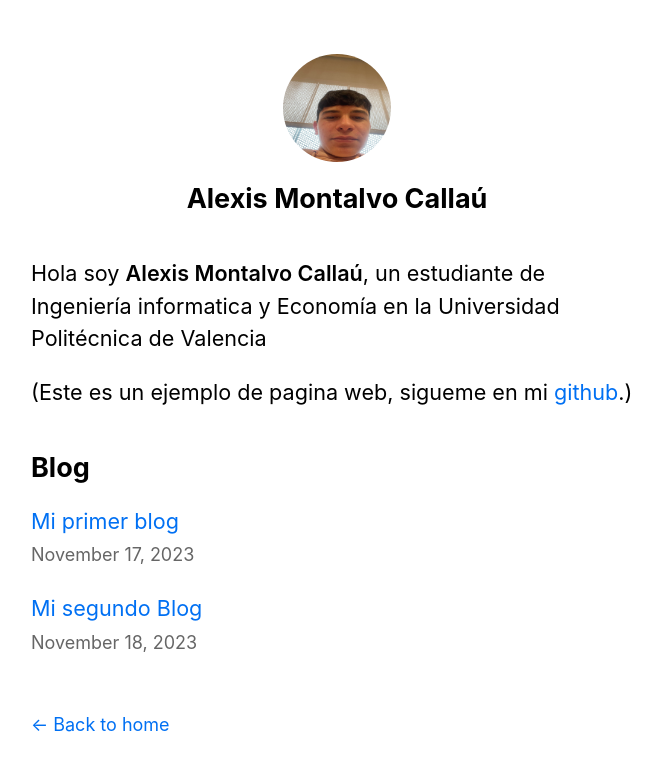
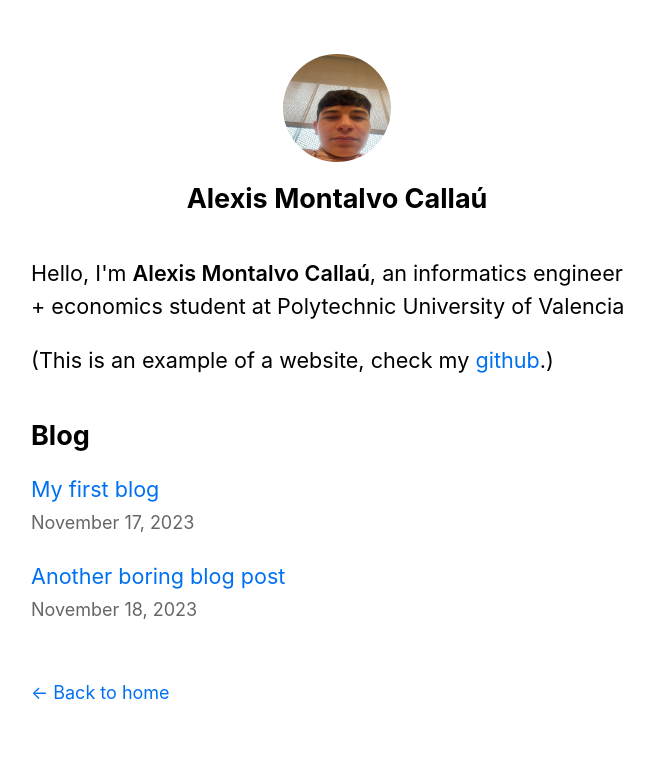
Before and after one commit to achechi15/nextjs-blog, a Next.js app: page / in a window 1280 px wide. Shown: the top 770 px of the page, without its empty margins (303-964 px from the left). Built offline with nearby package versions, Linux system fonts and the light colour scheme.

Commit message:
Page translated

```diff
--- a/pages/index.js
+++ b/pages/index.js
@@ -22,9 +22,9 @@ export default function Home({ allPostsData }) {
         <title>{sideTitle}</title>
       </Head>
       <section className={utilStyles.headingMd}>
-        <p>Hola soy <bdi className={utilStyles.headingName}>Alexis Montalvo Callaú</bdi>, un estudiante de Ingeniería informatica y Economía en la Universidad Politécnica de Valencia</p>
+        <p>Hello, I'm <bdi className={utilStyles.headingName}>Alexis Montalvo Callaú</bdi>, an informatics engineer + economics student at Polytechnic University of Valencia</p>
         <p>
-          (Este es un ejemplo de pagina web, sigueme en mi {' '} <a href='https://github.com/achechi15'>github</a>.)
+          (This is an example of a website, check my {' '} <a href='https://github.com/achechi15'>github</a>.)
         </p>
       </section>
 
--- a/posts/pre-rendering.md
+++ b/posts/pre-rendering.md
@@ -1,10 +1,10 @@
 ---
-title: 'Mi segundo Blog'
+title: 'Another boring blog post'
 date: '2023-11-18'
 ---
 
-Este es mi segundo blog, he aprendido como _poner las letras en cursiva_ y en **_en negrita y en cursiva_**, ns que más poner aquí. <br>
+This is my second blog, I learned _how to put text in cursive_ and also **_in cursive and bold_**, I do not know what else I can put here. <br>
 
-Según mi poca experiencia en next/js, puedo decir que es un poco complicado, pero es divertido, y bastante satisfactorio la retroalimentación al aprenderlo.
+I do not have experience with Next.js, but I can say that is a little bit complicated, that in mind, is also very fun and it gave satisfaction while learning it.
 
 **Bye bye**
--- a/posts/ssg-ssr.md
+++ b/posts/ssg-ssr.md
@@ -1,13 +1,13 @@
 ---
-title: 'Mi primer blog'
+title: 'My first blog'
 date: '2023-11-17'
 ---
 
-Bienvenido, este es mi primer blog creado por mi, este blog ha sido creado únicamente con fines didácticos, por tanto no voy a subir nada aquí, o por lo menos no es mi intención.
-Estoy probando como se usan las **negritas**, además que este blog esta creado a partir de markdown, es decir extensiones **.md**.
+Welcome, this is my first blog developed by me, I only created this blog in order to learn how to create a website with Next.js, so it is not my intention to create a lot of blogs
+In this blog I will be testing how the extension .md works, I can put text in **bold**
 
-A parte también puedo hacer listado:
-- Huevos
-- Patatas
-- Lechuga
-- Pollo
+Also I can make list:
+- Eggs
+- Potatoes
+- Lettuce
+- Chicken
```
